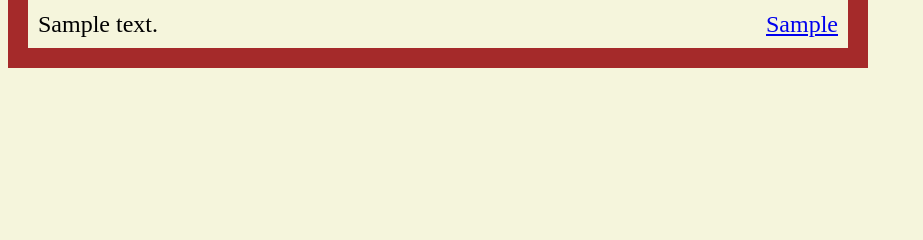
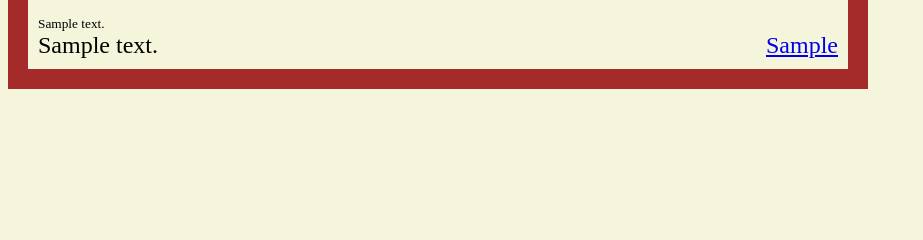
Before and after one commit to aupasana/amara-quiz, a Flask app: template docker/templates/varga.html in a window 1280 px wide. Shown: the part 74-314 px from the top of the page, without its empty margins (0-923 px from the left). Run offline with Flask 2, Linux system fonts and the light colour scheme; the template is opened without the code that fills it: most values are stand-ins (such as "Sample title", 1, 10 or a date in 2020).

Commit message:
varga: add artha summaries

```diff
--- a/docker/app.py
+++ b/docker/app.py
@@ -125,14 +125,22 @@ def varga():
             con.row_factory = sql.Row
             cur = con.cursor()
 
-            if varga:
-                cur.execute("select * from mula where varga = ?;", [varga])
-                # cur.execute("select * from mula where sloka_number in (select distinct sloka_number from pada where varga='%s');" % varga)
-            else:
-                cur.execute("select * from mula")
+            cur.execute("select * from mula where varga = ?;", [varga])
             mula = cur.fetchall();
 
-            return render_template('varga.html', mula=mula, varga=varga)
+            cur.execute("select sloka_line, artha, count(artha) artha_count from pada where varga = ? group by sloka_line, artha;", [varga])
+            artha_rows = cur.fetchall();
+
+            artha_summary = {}
+
+            for row in artha_rows:
+                sloka_line = row["sloka_line"]
+                if sloka_line in artha_summary:
+                    artha_summary[sloka_line] += ", %s (%d)" % ( row["artha"], row["artha_count"] )
+                else:
+                    artha_summary[sloka_line] = "%s (%d)" % ( row["artha"], row["artha_count"] )
+
+            return render_template('varga.html', mula=mula, varga=varga, artha_summary=artha_summary)
     finally:
         con.close()
 
--- a/docker/templates/varga.html
+++ b/docker/templates/varga.html
@@ -21,6 +21,11 @@
         font-size: x-large;
         text-align: left;
       }
+      .artha {
+        padding-top: 5px;
+        font-size: smaller;
+        text-align: left;
+      }
       .sloka-number {
         float: right;
       }
@@ -34,6 +39,9 @@
         </div>
 
         {% for row in mula %}
+            <div class="artha">
+              {{artha_summary[row["sloka_line"]]}}
+            </div>
             <div class="sloka">
               {{row["sloka_text"]}} <span class="sloka-number"><a href="/sloka?sloka_number={{row['sloka_number']}}" target="amara-answer">{{row["sloka_line"]}}</a></span>
             </div>
```
